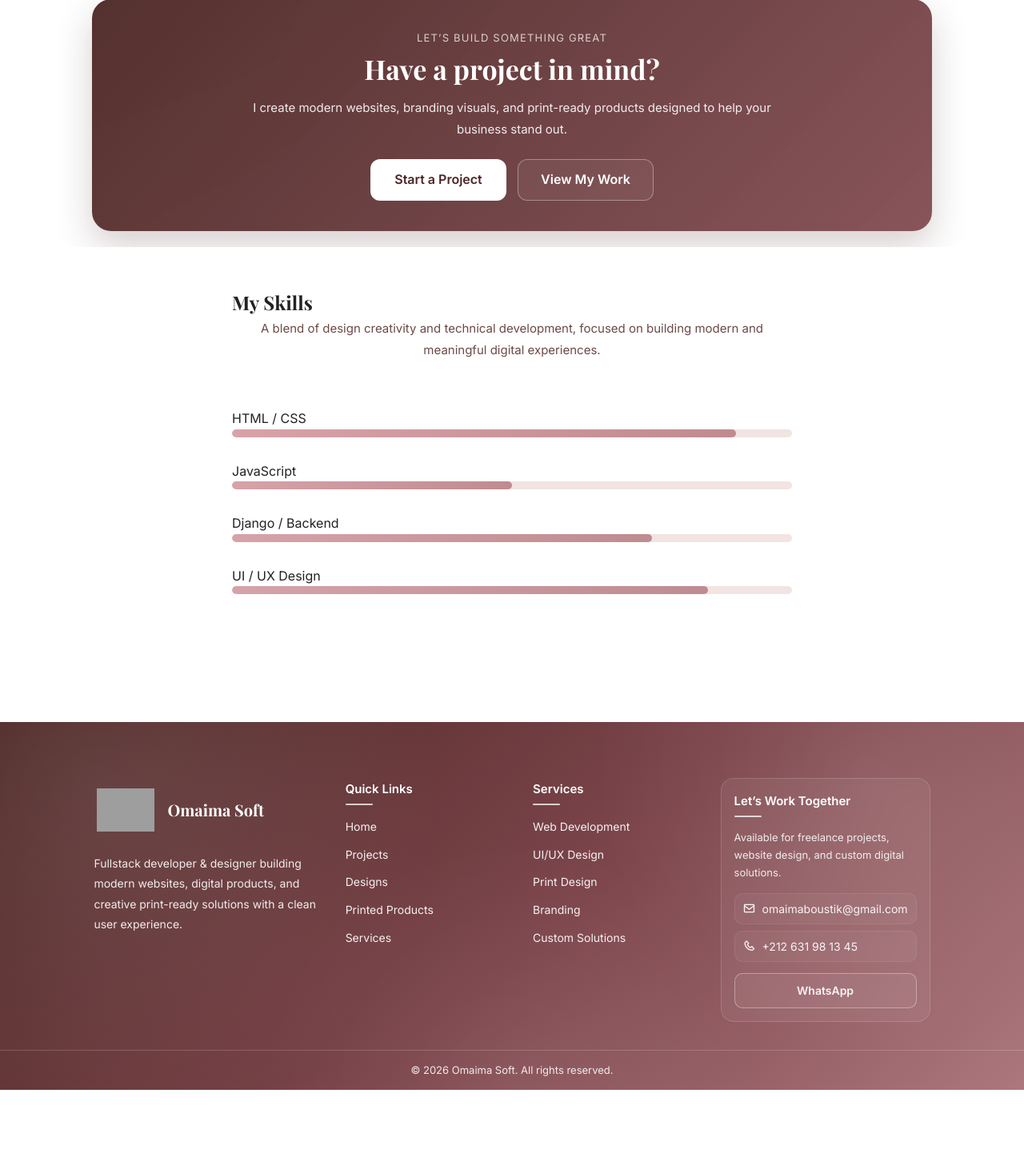
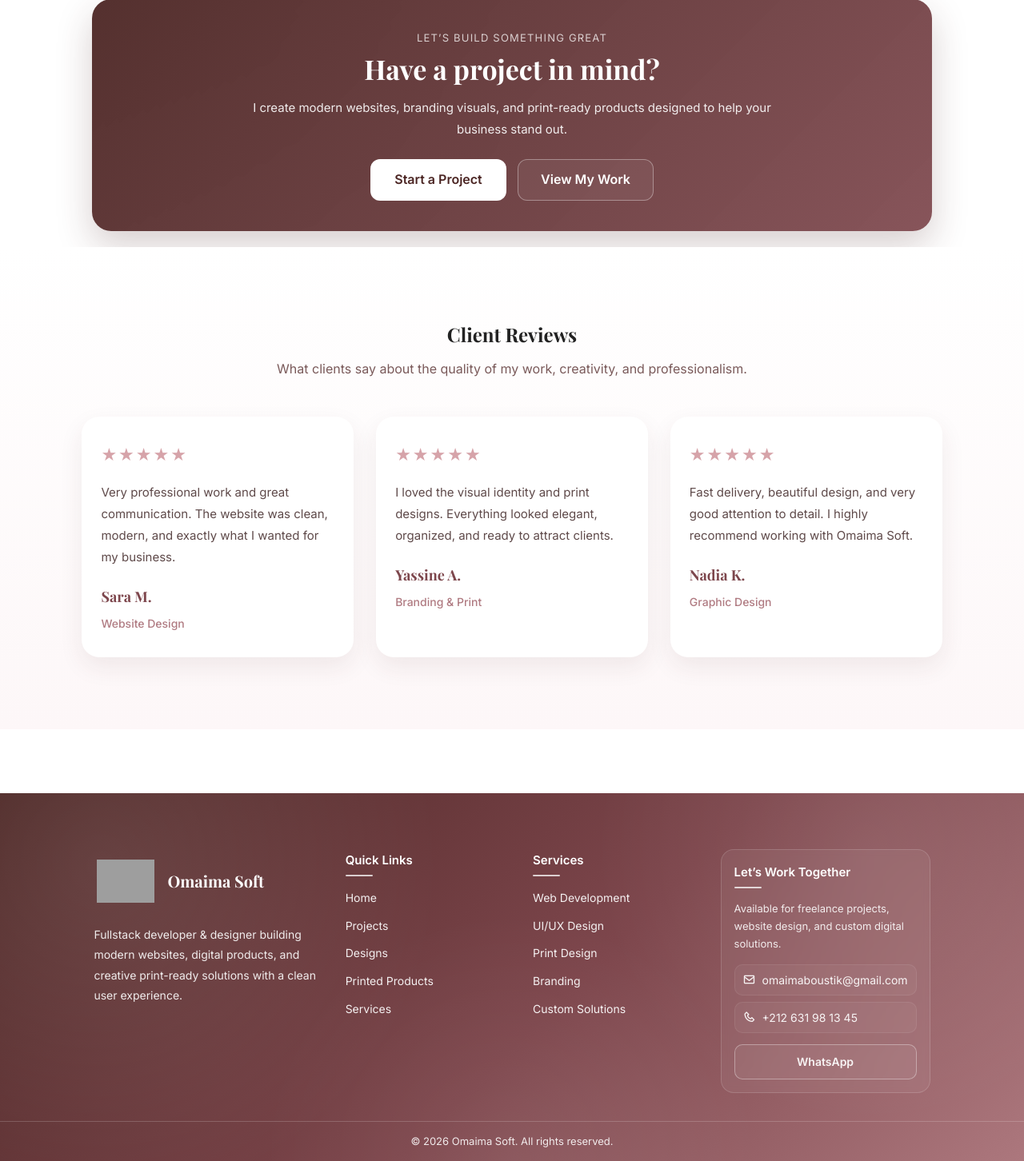
Before and after one commit to omaimasoft/my-portfolio, a Django app: page / in a window 1280 px wide. Shown: the part 1827-3279 px from the top of the page at 80% size. Before the commit the page ends 3190 px from the top, so only its background shows below. Run offline with Django 5.2, Linux system fonts and the light colour scheme; data that the repository does not hold is empty; grey boxes are pictures that could not be loaded.

Commit message:
Update project

```diff
--- a/projects/static/css/home.css
+++ b/projects/static/css/home.css
@@ -450,6 +450,117 @@
         height: 42px;
         font-size: 13px;
     }
+}
+/* =========================
+avi
+========================= */
+.testimonials-section {
+  padding: 90px 8%;
+  background: linear-gradient(180deg, #fff, #fdf7f8);
+}
+
+.testimonials-container {
+  max-width: 1200px;
+  margin: 0 auto;
+  text-align: center;
+}
+
+.testimonials-desc {
+  max-width: 700px;
+  margin: 10px auto 45px;
+  font-size: 16px;
+  line-height: 1.8;
+  color: #7a5a5a;
+}
+
+.testimonials-grid {
+  display: grid;
+  grid-template-columns: repeat(auto-fit, minmax(280px, 1fr));
+  gap: 28px;
+}
+
+.testimonial-card {
+  background: #ffffff;
+  border-radius: 22px;
+  padding: 30px 24px;
+  box-shadow: 0 12px 30px rgba(75, 37, 35, 0.08);
+  transition: 0.3s ease;
+  text-align: left;
+}
+
+.testimonial-card:hover {
+  transform: translateY(-8px);
+  box-shadow: 0 18px 36px rgba(75, 37, 35, 0.14);
+}
+
+.testimonial-stars {
+  font-size: 22px;
+  color: #d6a3a9;
+  margin-bottom: 16px;
+  letter-spacing: 2px;
+}
+
+.testimonial-text {
+  font-size: 15px;
+  line-height: 1.8;
+  color: #5f4a4a;
+  margin-bottom: 22px;
+}
+
+.testimonial-name {
+  font-size: 18px;
+  font-weight: 700;
+  color: #7d464c;
+  margin-bottom: 6px;
+}
+
+.testimonial-service {
+  font-size: 14px;
+  color: #b07b82;
+  font-weight: 500;
+}
+
+/* Responsive */
+@media (max-width: 768px) {
+  .testimonials-section {
+    padding: 70px 6%;
+  }
+
+  .testimonials-desc {
+    font-size: 15px;
+    margin-bottom: 35px;
+  }
+
+  .testimonial-card {
+    padding: 24px 18px;
+    border-radius: 18px;
+  }
+
+  .testimonial-text {
+    font-size: 14px;
+  }
+
+  .testimonial-name {
+    font-size: 17px;
+  }
+}
+
+@media (max-width: 480px) {
+  .testimonials-section {
+    padding: 60px 5%;
+  }
+
+  .testimonials-grid {
+    gap: 18px;
+  }
+
+  .testimonial-card {
+    padding: 20px 16px;
+  }
+
+  .testimonial-stars {
+    font-size: 20px;
+  }
 }
 /* =========================
    HERO FINAL PROFESSIONAL
--- a/projects/templates/projects/home.html
+++ b/projects/templates/projects/home.html
@@ -201,35 +201,42 @@ Modern websites, branding visuals, and print-ready design solutions by Omaima Bo
   </div>
 </section>
 
-<section class="skills-section" id="skills">
-  <div class="skills-container">
-<h2 class="contact-title">My <span>Skills</span></h2>
-    <p class="skills-desc">
-      A blend of design creativity and technical development,
-      focused on building modern and meaningful digital experiences.
+<section class="testimonials-section" id="testimonials">
+  <div class="testimonials-container">
+    <h2 class="contact-title">Client <span>Reviews</span></h2>
+    <p class="testimonials-desc">
+      What clients say about the quality of my work, creativity, and professionalism.
     </p>
-    <div class="skill">
-      <span>HTML / CSS</span>
-      <div class="progress">
-        <div class="progress-bar" data-progress="90"></div>
+
+    <div class="testimonials-grid">
+      <div class="testimonial-card">
+        <div class="testimonial-stars">★★★★★</div>
+        <p class="testimonial-text">
+          Very professional work and great communication. The website was clean,
+          modern, and exactly what I wanted for my business.
+        </p>
+        <h3 class="testimonial-name">Sara M.</h3>
+        <span class="testimonial-service">Website Design</span>
       </div>
-    </div>
-    <div class="skill">
-      <span>JavaScript</span>
-      <div class="progress">
-        <div class="progress-bar" data-progress="50"></div>
+
+      <div class="testimonial-card">
+        <div class="testimonial-stars">★★★★★</div>
+        <p class="testimonial-text">
+          I loved the visual identity and print designs. Everything looked elegant,
+          organized, and ready to attract clients.
+        </p>
+        <h3 class="testimonial-name">Yassine A.</h3>
+        <span class="testimonial-service">Branding & Print</span>
       </div>
-    </div>
-    <div class="skill">
-      <span>Django / Backend</span>
-      <div class="progress">
-        <div class="progress-bar" data-progress="75"></div>
-      </div>
-    </div>
-    <div class="skill">
-      <span>UI / UX Design</span>
-      <div class="progress">
-        <div class="progress-bar" data-progress="85"></div>
+
+      <div class="testimonial-card">
+        <div class="testimonial-stars">★★★★★</div>
+        <p class="testimonial-text">
+          Fast delivery, beautiful design, and very good attention to detail.
+          I highly recommend working with Omaima Soft.
+        </p>
+        <h3 class="testimonial-name">Nadia K.</h3>
+        <span class="testimonial-service">Graphic Design</span>
       </div>
     </div>
   </div>
```
Also changed, not shown: projects/static/css/printed-detail.css (line endings or trailing spaces).
